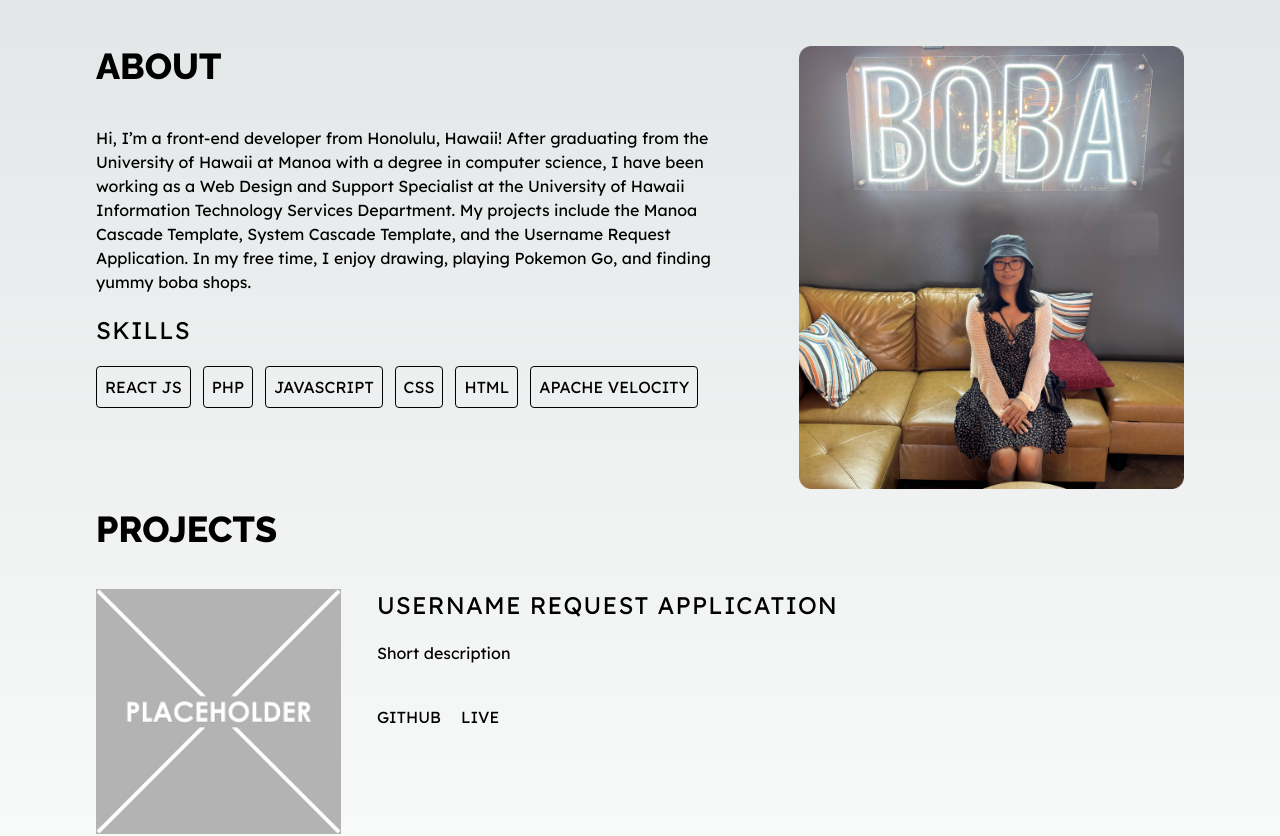
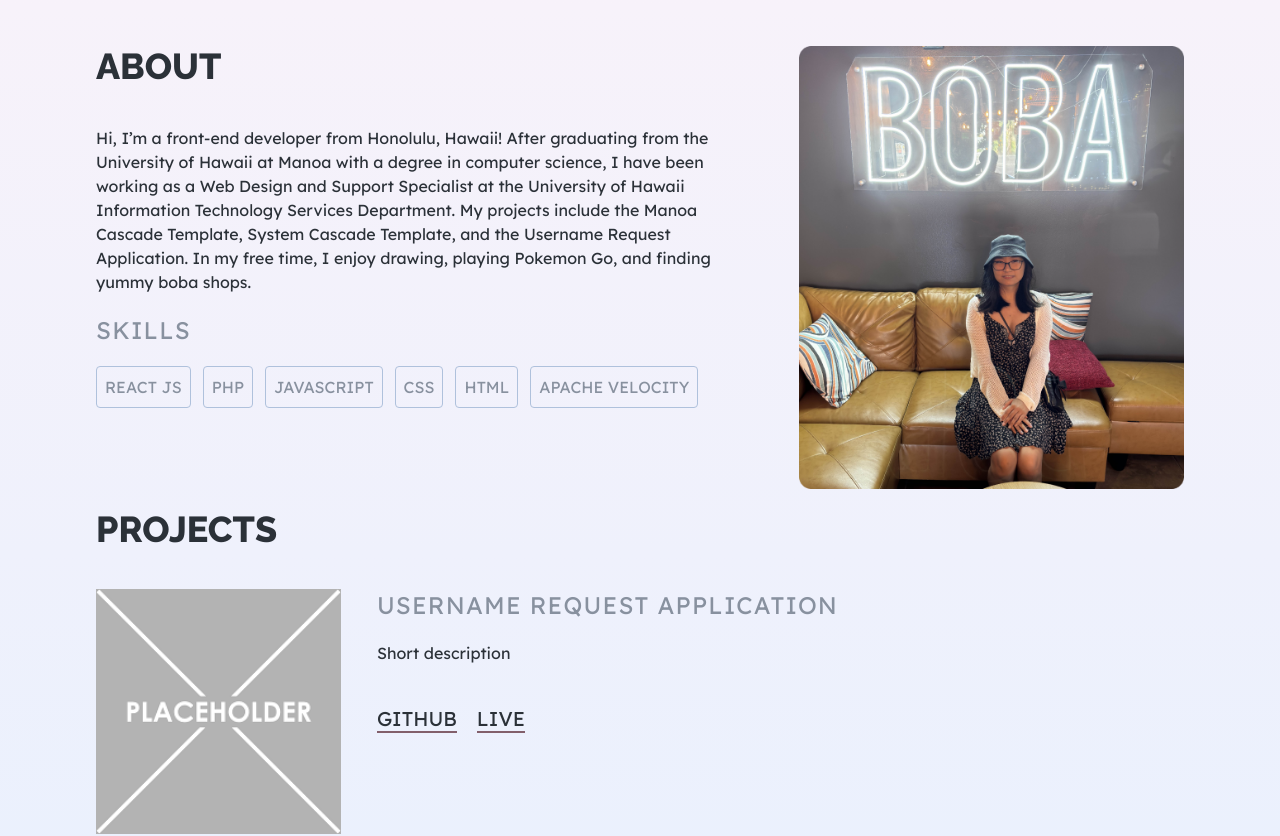
Before and after one commit to kellikt/portfolio, a Next.js app: page / in a window 1280 px wide. Shown: the part 538-1374 px from the top of the page. Built offline with nearby package versions, Linux system fonts and the light colour scheme.

Commit message:
updated colors

```diff
--- a/src/app/layout.tsx
+++ b/src/app/layout.tsx
@@ -14,7 +14,7 @@ export default function RootLayout({
 }>) {
   return (
     <html lang="en">
-      <body>
+      <body className="bg-gradient-to-b from-secondary-300 to-primary-300 text-neutral-900">
         <Navbar />
         {children}
       </body>
--- a/src/app/page.tsx
+++ b/src/app/page.tsx
@@ -20,18 +20,26 @@ export default function Home() {
             free time, I enjoy drawing, playing Pokemon Go, and finding yummy
             boba shops.
           </p>
-          <h3 className="uppercase text-2xl tracking-wider mb-5">Skills</h3>
-          <ul className="uppercase flex">
-            <li className="border rounded border-black p-2 w-fit me-3">
+          <h3 className="uppercase text-2xl tracking-wider mb-5 text-primary-800">
+            Skills
+          </h3>
+          <ul className="uppercase flex text-primary-800">
+            <li className="border rounded border-black p-2 w-fit me-3 border-primary-600">
               React JS
             </li>
-            <li className="border rounded border-black p-2 w-fit me-3">PHP</li>
-            <li className="border rounded border-black p-2 w-fit me-3">
+            <li className="border rounded border-black p-2 w-fit me-3 border-primary-600">
+              PHP
+            </li>
+            <li className="border rounded border-black p-2 w-fit me-3 border-primary-600">
               Javascript
             </li>
-            <li className="border rounded border-black p-2 w-fit me-3">CSS</li>
-            <li className="border rounded border-black p-2 w-fit me-3">HTML</li>
-            <li className="border rounded border-black p-2 w-fit me-3">
+            <li className="border rounded border-black p-2 w-fit me-3 border-primary-600">
+              CSS
+            </li>
+            <li className="border rounded border-black p-2 w-fit me-3 border-primary-600">
+              HTML
+            </li>
+            <li className="border rounded border-black p-2 w-fit me-3 border-primary-600">
               Apache Velocity
             </li>
           </ul>
@@ -59,16 +67,18 @@ export default function Home() {
             priority
           />
           <div className="col-span-6">
-            <h3 className="uppercase text-2xl tracking-wider mb-5">
+            <h3 className="uppercase text-2xl tracking-wider mb-5 text-primary-800">
               Username Request Application
             </h3>
             <p className="mb-10">Short description</p>
             <ul className="uppercase flex">
               <li className="me-5">
-                <a>GitHub</a>
+                <a className="text-xl border-b-2 border-secondary-800">
+                  GitHub
+                </a>
               </li>
               <li>
-                <a>Live</a>
+                <a className="text-xl border-b-2 border-secondary-800">Live</a>
               </li>
             </ul>
           </div>
--- a/src/components/hero.tsx
+++ b/src/components/hero.tsx
@@ -4,7 +4,9 @@ export default function Hero() {
       <h1 className="font-heading font-bold text-8xl uppercase mb-5">
         Kelli Tamashiro
       </h1>
-      <p className="text-center text-4xl uppercase">Full-Stack Developer</p>
+      <p className="text-center text-4xl uppercase text-primary-800">
+        Full-Stack Developer
+      </p>
     </div>
   );
 }
--- a/tailwind.config.ts
+++ b/tailwind.config.ts
@@ -7,6 +7,25 @@ const config: Config = {
     "./src/app/**/*.{js,ts,jsx,tsx,mdx}",
   ],
   theme: {
+    colors: {
+      primary: {
+        200: "#c8ddfc",
+        300: "#e7f0fe",
+        600: "#afc1dc",
+        800: "#88919f",
+      },
+      secondary: {
+        200: "#f4d6e1",
+        300: "#fff3f8",
+        600: "#b297a1",
+        800: "#825f6b",
+      },
+      neutral: {
+        600: "#727a86",
+        800: "#3c4148",
+        900: "#2b3138",
+      },
+    },
     extend: {
       backgroundImage: {
         "gradient-radial": "radial-gradient(var(--tw-gradient-stops))",
```
